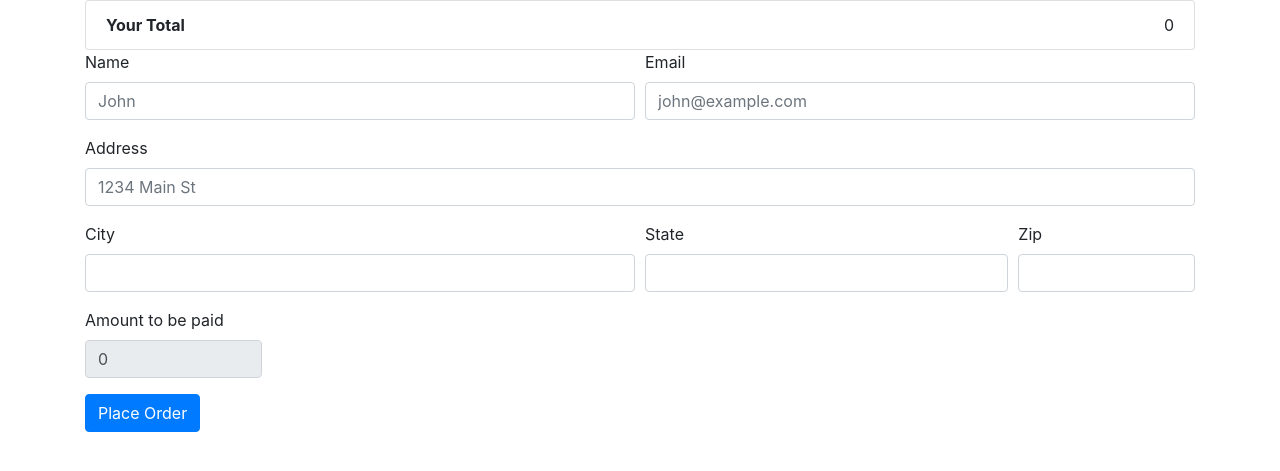
After one commit to Blankfillin/ecommerce, a Django app: page /checkout in a window 1280 px wide. The commit adds this page. Shown: the top 471 px of the page. Run offline with Django 4.2, Linux system fonts and the light colour scheme; some libraries are stand-ins or nearby versions.

Commit message:
final commit

```diff
--- /dev/null
+++ b/ecomsite/shop/templates/shop/checkout.html
@@ -0,0 +1,110 @@
+{% load static %}
+<!DOCTYPE html>
+<html lang="en">
+    <head>
+        <meta charset="UTF-8">
+        <meta name="viewport" content="width=device-width, initial-scale=1.0">
+        <link rel="stylesheet"
+              href="https://stackpath.bootstrapcdn.com/bootstrap/4.3.1/css/bootstrap.min.css"
+              integrity="sha384-ggOyR0iXCbMQv3Xipma34MD+dH/1fQ784/j6cY/iJTQUOhcWr7x9JvoRxT2MZw1T"
+              crossorigin="anonymous">
+        <script src="https://code.jquery.com/jquery-3.4.1.js"
+                integrity="sha256-WpOohJOqMqqyKL9FccASB9O0KwACQJpFTUBLTYOVvVU="
+                crossorigin="anonymous"></script>
+        <script src="https://cdnjs.cloudflare.com/ajax/libs/popper.js/1.12.9/umd/popper.min.js"
+                integrity="sha384-ApNbgh9B+Y1QKtv3Rn7W3mgPxhU9K/ScQsAP7hUibX39j7fakFPskvXusvfa0b4Q"
+                crossorigin="anonymous"></script>
+        <script src="https://maxcdn.bootstrapcdn.com/bootstrap/4.0.0/js/bootstrap.min.js"
+                integrity="sha384-JZR6Spejh4U02d8jOt6vLEHfe/JQGiRRSQQxSfFWpi1MquVdAyjUar5+76PVCmYl"
+                crossorigin="anonymous"></script>
+        <link rel="stylesheet" href="{% static "shop/style.css" %}">
+        <title>Document</title>
+    </head>
+    <body>
+        <div class="container">
+            <div class="row">
+                <div class="col-md-12">
+                    <ul id="item_list" class="list-group">
+                    </ul>
+                </div>
+            </div>
+            <div class="row">
+                <div class="col-md-12">
+                    <form method="POST">
+                        {% csrf_token %}
+                        <input type="hidden" id="items" name="items">
+                        <div class="form-row">
+                            <div class="form-group col-md-6">
+                                <label for="name">Name</label>
+                                <input type="text"
+                                       class="form-control"
+                                       name="name"
+                                       id="name"
+                                       placeholder="John">
+                            </div>
+                            <div class="form-group col-md-6">
+                                <label for="email">Email</label>
+                                <input type="text"
+                                       class="form-control"
+                                       name="email"
+                                       id="email"
+                                       placeholder="john@example.com">
+                            </div>
+                        </div>
+                        <div class="form-group">
+                            <label for="address">Address</label>
+                            <input type="text"
+                                   class="form-control"
+                                   name="address"
+                                   id="address"
+                                   placeholder="1234 Main St">
+                        </div>
+                        <div class="form-row">
+                            <div class="form-group col-md-6">
+                                <label for="city">City</label>
+                                <input type="text" class="form-control" name="city" id="city">
+                            </div>
+                            <div class="form-group col-md-4">
+                                <label for="inputState">State</label>
+                                <input type="text" class="form-control" name="state" id="state">
+                            </div>
+                            <div class="form-group col-md-2">
+                                <label for="inputZip">Zip</label>
+                                <input type="text" class="form-control" name="zipcode" id="zipcode">
+                            </div>
+                            <div class="form-group col-md-2">
+                                <label for="inputZip">Amount to be paid</label>
+                                <input readonly="" type="text" class="form-control" name="total" id="total">
+                            </div>
+                        </div>
+                        <button type="submit" class="btn btn-primary">Place Order</button>
+                    </form>
+                </div>
+            </div>
+        </div>
+    </body>
+    <script type="text/javascript">
+if (localStorage.getItem("cart")==null){
+    var cart = {};
+}
+else{
+    cart = JSON.parse(localStorage.getItem('cart'));
+}
+let total = 0;
+for(item in cart){
+    let quantity = cart[item][0];
+    let name = cart[item][1];
+    let price = cart[item][2];
+
+    total = total + price
+
+    itemString = `<li class="list-group-item"><span class="">${quantity} of </span>${name} <span class="badge badge-warning badge-pill">${price}</span></li>`;
+    $('#item_list').append(itemString);
+}
+totalPrice = `<li class="list-group-item d-flex justify-content-between align-items-center"><b>Your Total</b>${total}</li>`
+$('#item_list').append(totalPrice);
+$('#total').val(JSON.stringify(total));
+$('#items').val(JSON.stringify(cart));
+
+    </script>
+</html>
--- a/ecomsite/shop/urls.py
+++ b/ecomsite/shop/urls.py
@@ -6,4 +6,5 @@ app_name = "shop"
 urlpatterns = [
     path("", views.index, name="index"),
     path("products/<int:pk>", views.product_detail, name="product_detail"),
+    path("checkout", views.checkout, name="checkout"),
 ]
--- a/ecomsite/shop/views.py
+++ b/ecomsite/shop/views.py
@@ -1,6 +1,6 @@
 from django.shortcuts import render
 from django.core.paginator import Paginator
-from .models import Products
+from .models import Products, Order
 
 
 # Create your views here.
@@ -21,3 +21,30 @@ def product_detail(request, pk):
     product = Products.objects.get(pk=pk)
 
     return render(request, "shop/detail.html", {"product_object": product})
+
+
+def checkout(request):
+    if request.method == "POST":
+        items = request.POST.get("items", "")
+        total = request.POST.get("total", "")
+        name = request.POST.get("name", "")
+        email = request.POST.get("email", "")
+        address = request.POST.get("address", "")
+        city = request.POST.get("city", "")
+        state = request.POST.get("staet", "")
+        zipcode = request.POST.get("zipcode", "")
+
+        order = Order(
+            items=items,
+            total=total,
+            name=name,
+            email=email,
+            address=address,
+            city=city,
+            state=state,
+            zipcode=zipcode,
+        )
+
+        order.save()
+
+    return render(request, "shop/checkout.html")
```
Also changed, not shown: ecomsite/shop/admin.py (+28 -2 lines), ecomsite/shop/models.py (+15 -0 lines), ecomsite/shop/templates/shop/index.html (+27 -8 lines), ecomsite/shop/migrations/0002_order_alter_products_options.py (added), ecomsite/shop/migrations/0003_order_totalprice.py (added), ecomsite/shop/migrations/0004_rename_totalprice_order_total.py (added).
